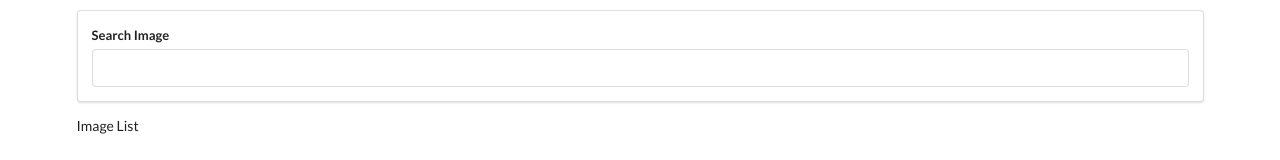
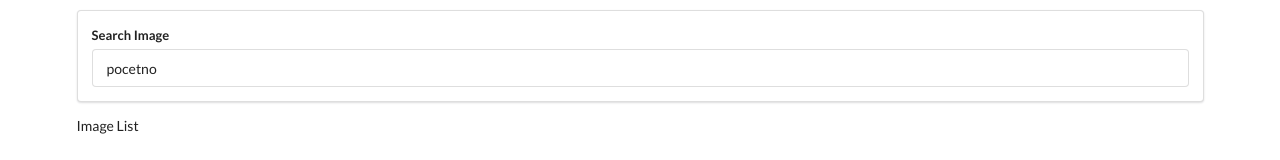
Before and after one commit to tatjama/react-pics, a React (Create React App) app: page / in a window 1280 px wide. Shown: the top 160 px of the page. Built offline with nearby package versions, Linux system fonts and the light colour scheme.

Commit message:
Make controlled element, passing value from event.target.value to state  through setState on InputChange, after that we put in the value of input element this.state.term. So we made controlled element, becouse data are storing in the React, not in element DOM anymore

```diff
--- a/src/components/SearchBar.js
+++ b/src/components/SearchBar.js
@@ -1,13 +1,15 @@
 import React from 'react';
 
 class SearchBar extends React.Component{
-
+    state = {term : "pocetno"};
 
     onInputChange = (event) =>{
         console.log(event.target.value);
+        this.setState({term:event.target.value});
     }
     onFormSubmit = (event)=>{
         event.preventDefault();
+        console.log(this.state.term);
     }
 
     render(){
@@ -16,7 +18,7 @@ class SearchBar extends React.Component{
             <form className = "ui form" onSubmit = {this.onFormSubmit}>
                 <div className = "field">
                     <label>Search Image</label>
-                    <input type ="text" onChange = {this.onInputChange}/>
+                    <input type ="text" value = {this.state.term} onChange = {this.onInputChange}/>
                 </div>
             </form>
         </div>
```
